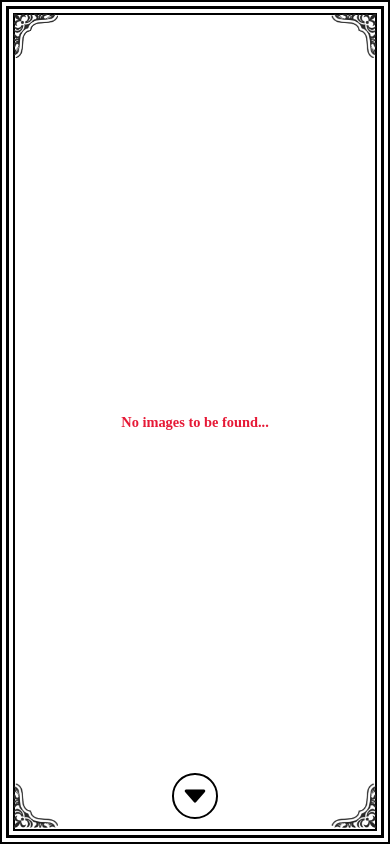
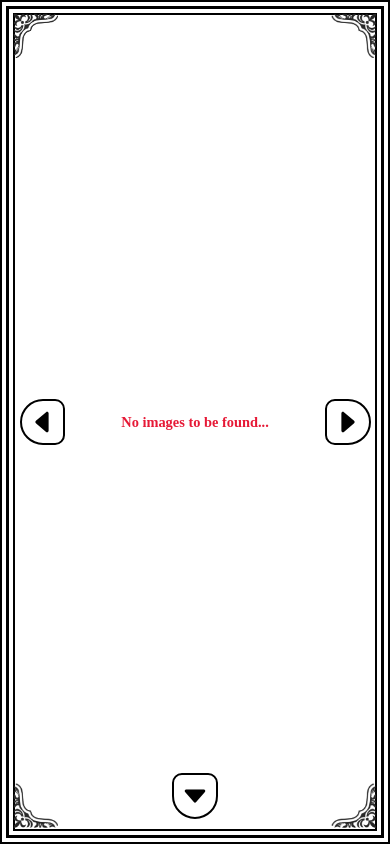
Before and after one commit to Chili718/camilleSite, a PHP site: page / in a window 390 px wide. Run offline with PHP 8.4, Linux system fonts and the light colour scheme; data that the repository does not hold is empty; some libraries are stand-ins or nearby versions; some web fonts are replaced.

Commit message:
Scroll Button Finished
Start of left right gallery buttons

```diff
--- a/css/buttons.css
+++ b/css/buttons.css
@@ -5,14 +5,21 @@ Styling for the buttons of the site
 .navigationButton{
 
     padding: 0.3rem;
-    border-radius: 50%;
     display: flex;
     justify-content: center;
     align-items: center;
     cursor: pointer;
     font-size: 2rem;
-    transition: 0.6s ease;
     position: fixed;
+    transition: all ease 0.6s;
+
+}
+
+.navigationButton:hover{
+
+    transform: scale(1.1);
+    transition: all ease 0.6s;
+    background: rgba(255, 255, 255, 0.8);
 
 }
 
@@ -21,5 +28,51 @@ Styling for the buttons of the site
     bottom: 3%;
     border: 2px solid;
     background: rgba(255,255,255,0.5);
+    border-radius: 30% 30% 70% 70%;
 
 }
+
+.navigationButtonRight{
+
+    right: 3%;
+    border: 2px solid;
+    background: rgba(255, 255, 255, 0.5);
+    border-radius: 30% 70% 70% 30%;
+
+}
+
+.navigationButtonLeft{
+
+    left: 3%;
+    border: 2px solid;
+    background: rgba(255, 255, 255, 0.5);
+    border-radius: 70% 30% 30% 70%;
+
+}
+
+@media (max-width: 600px) {
+
+    .navigationButtonRight {
+
+        right: 5%;
+
+    }
+
+    .navigationButtonLeft {
+
+        left: 5%;
+
+    }
+
+}
+
+@media (max-width: 400px) and (max-height: 675px){
+
+    .navigationButton {
+
+        padding: 0.2rem;
+        font-size: 1.8rem;
+
+    }
+
+}
--- a/index.php
+++ b/index.php
@@ -55,6 +55,8 @@ session_start();
         </div>
         <!-- page content -->
         <div class="navigationButton navigationButtonDown"><ion-icon name="caret-down"></ion-icon></div>
+        <div class="navigationButton navigationButtonLeft"><ion-icon name="caret-back"></ion-icon></div>
+        <div class="navigationButton navigationButtonRight"><ion-icon name="caret-forward"></ion-icon></div>
 
         <img class="corner-decoration corner-right-bottom" src="images/cornerFlourish.png"></img>
         <img class="corner-decoration corner-left-bottom" src="images/cornerFlourish.png"></img>
--- a/js/scrollPage.js
+++ b/js/scrollPage.js
@@ -2,6 +2,8 @@
 const container = document.getElementById('scroll-container');
 //each item in the gallery
 const items = document.querySelectorAll('.scroll-item');
+//clickable button for moving down through the gallery
+const navButtonDown = document.querySelector('.navigationButtonDown');
 //the container that only houses the scroll items
 var pageContent = document.getElementById('pageContent');
 //delay for the scrolling of the gallery to prevent a continuous scroll
@@ -51,6 +53,49 @@ container.addEventListener('wheel', (event) => {
 
 });
 
+navButtonDown.addEventListener('click', () => {
+
+    //will only scroll if the timeout funciton has executed or its the first scroll
+    if (scrollDelay == false && elementIndex < items.length - 1) {
+
+        elementIndex++;
+        translateDistance += (items[0].getBoundingClientRect().height + scrollItemMargin) * -1;
+
+        //add translate style to the gallery content
+        pageContent.style.transform = 'translate3d(0px, ' + translateDistance + 'px, 0px)';
+        //prevent user from scrolling again until animation is done playing
+        scrollDelay = true;
+        //set timed function to allow the user to scroll again
+        setTimeout(() => {
+            scrollDelay = false;
+        }, "1200");
+
+        if (elementIndex == items.length - 1){
+
+            navButtonDown.innerHTML = "<ion-icon name='caret-up'></ion-icon>";
+
+        }
+    //will wrap back to the first spot in the gallery once the end has been reached
+    } else if (scrollDelay == false && elementIndex == items.length - 1){
+
+        elementIndex = 0;
+        translateDistance = 0;
+
+        //add translate style to the gallery content
+        pageContent.style.transform = 'translate3d(0px, ' + translateDistance + 'px, 0px)';
+        //prevent user from scrolling again until animation is done playing
+        scrollDelay = true;
+        //set timed function to allow the user to scroll again
+        setTimeout(() => {
+            scrollDelay = false;
+        }, "1200");
+
+        navButtonDown.innerHTML = "<ion-icon name='caret-down'></ion-icon>";
+
+    }
+
+});
+
 function direction(dir) {
     //will only scroll if the timeout funciton has executed or its the first scroll
     if(scrollDelay == false){
```
